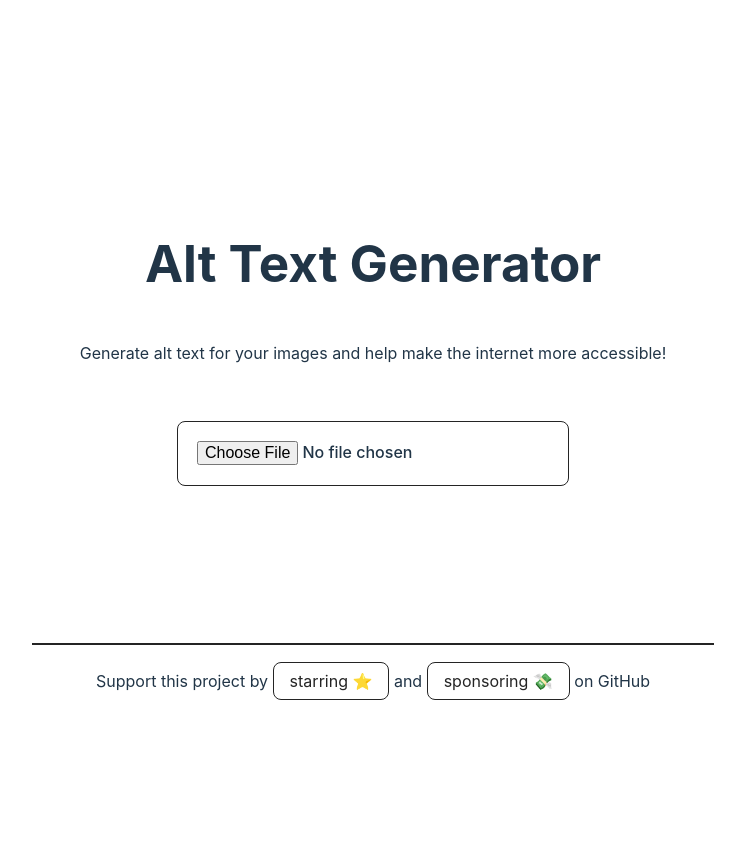
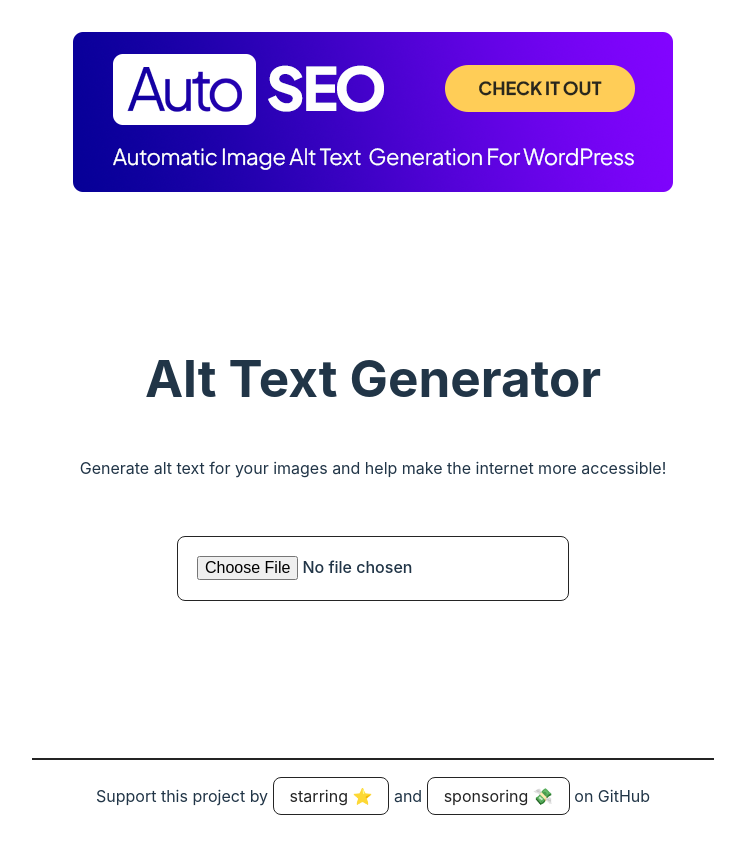
Before and after one commit to adityaoberai/Alt-Text-Generator, a Svelte app: page / in a window 1280 px wide. Shown: the top 854 px of the page, without its empty margins (267-1012 px from the left). Before the commit the page ends 800 px from the top, so only its background shows below. Built offline with nearby package versions, Linux system fonts and the light colour scheme.

Commit message:
Add AutoSEO as sponsor

```diff
--- a/src/App.svelte
+++ b/src/App.svelte
@@ -1,6 +1,12 @@
 <script>
   import AltText from './components/AltText.svelte'
 </script>
+
+<section id="sponsor">
+  <a class="sponsor-image" href="https://getautoseo.com/image-alt-text-generator" target="_blank">
+    <img src="/sponsor.png" alt="AutoSEO Image Alt Text Generator">
+  </a>
+</section>
 
 <main>
   <div class="align-main">
--- a/src/app.css
+++ b/src/app.css
@@ -26,6 +26,24 @@ body {
   margin: 0 auto;
   padding: 2rem;
   text-align: center;
+}
+
+@media screen and (min-width: 769px) {
+  .sponsor-image {
+    width: 40%;
+  }
+}
+
+@media screen and (max-width: 768px) and (min-width: 481px) {
+  .sponsor-image {
+    width: 65%;
+  }
+}
+
+@media screen and (max-width: 480px) {
+  .sponsor-image {
+    width: 100%;
+  }
 }
 
 main {
```
Also changed, not shown: public/sponsor.png (added).
